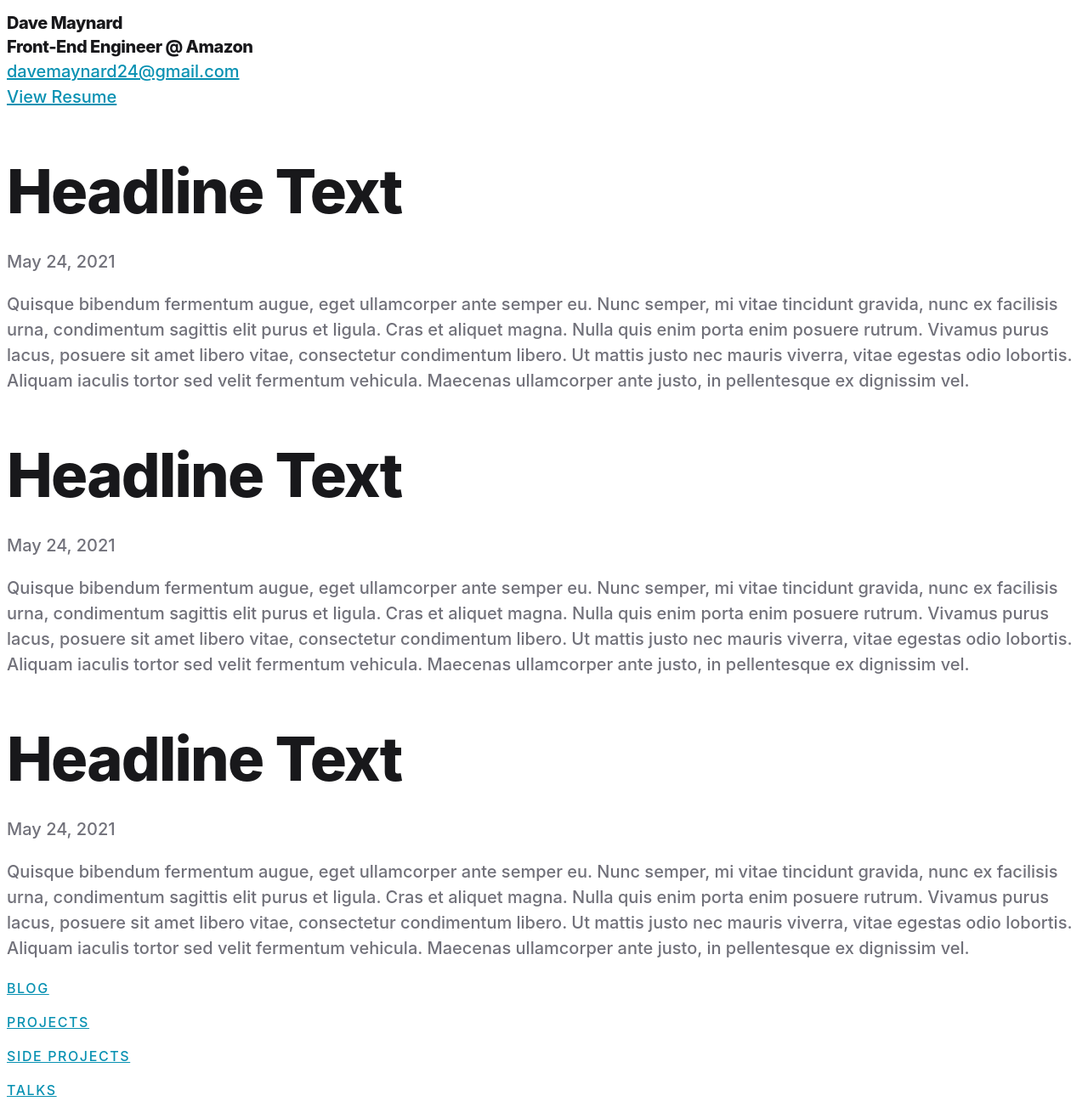
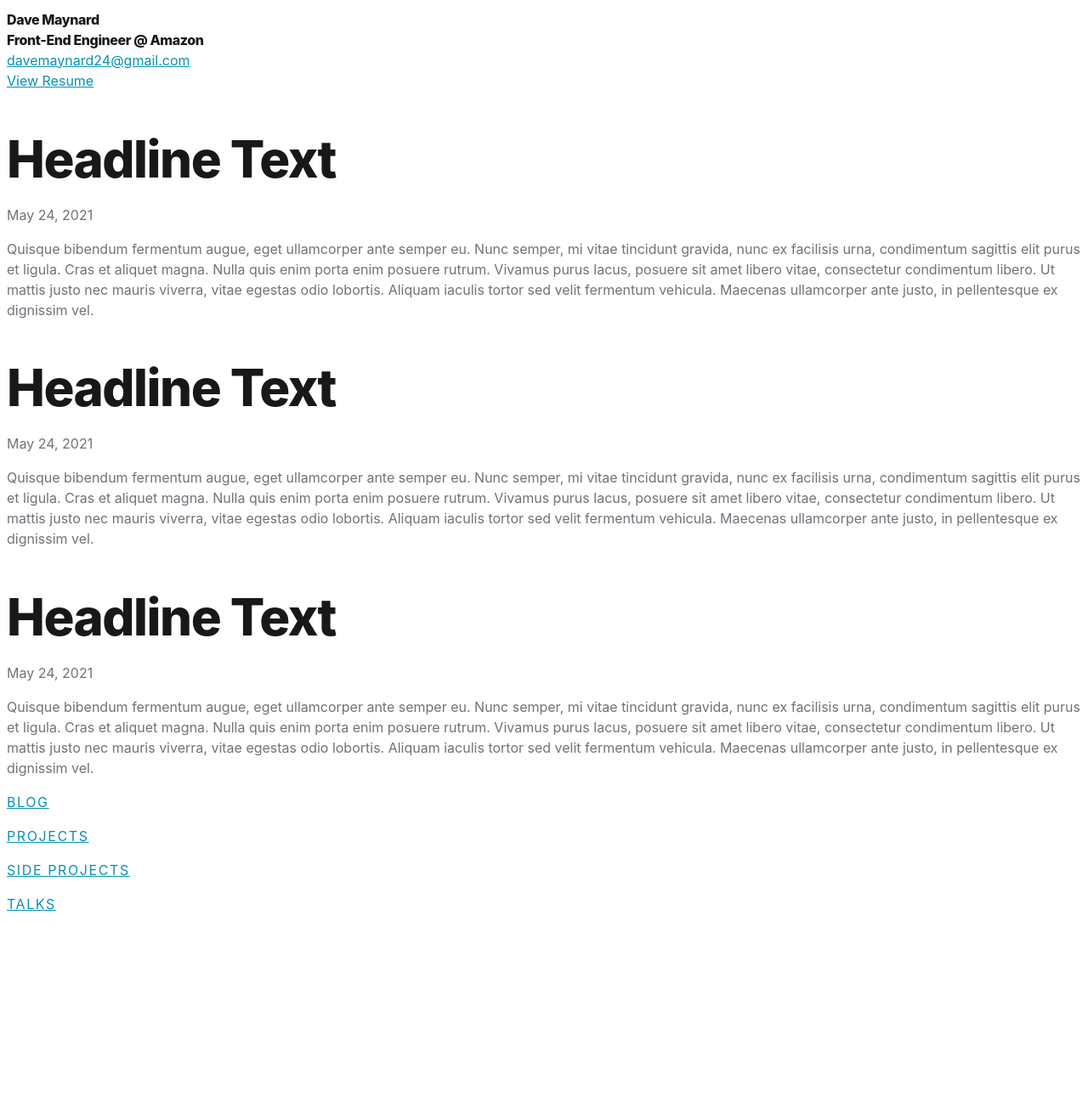
Before and after one commit to dmaynard24/davemaynard.dev, a Next.js app: page / in a window 1280 px wide. Shown: the whole page at 85% size. After the commit the page ends 1084 px from the top, so only its background shows below. Built offline with nearby package versions, Linux system fonts and the light colour scheme.

Commit message:
touched up the scale of the typography styles

```diff
--- a/components/FeedItem/FeedItem.tsx
+++ b/components/FeedItem/FeedItem.tsx
@@ -13,7 +13,7 @@
   return (
     <div className={`${styles['feed-item']}`}>
       <h2>{header}</h2>
-      <div className="text-gray-400 mb-6 sm:mb-8">{timestamp}</div>
+      <div className="text-gray-400 mb-4 sm:mb-6">{timestamp}</div>
       <div>{body}</div>
     </div>
   )
--- a/components/Nav/Nav.tsx
+++ b/components/Nav/Nav.tsx
@@ -32,9 +32,9 @@
 
   return (
     <nav className={`${styles.nav} py-8 lg:py-12`}>
-      {navItems.map((navItem) => {
+      {navItems.map((navItem, i) => {
         return (
-          <NavItem {...navItem} />
+          <NavItem key={i} {...navItem} />
         );
       })}
     </nav>
--- a/components/Profile/Profile.module.css
+++ b/components/Profile/Profile.module.css
@@ -2,6 +2,6 @@
   word-wrap: break-word;
 
   h1 {
-    @apply mb-0 text-sm sm:text-xl;
+    @apply mb-0 text-sm sm:text-base;
   }
 }
--- a/styles/base.css
+++ b/styles/base.css
@@ -1,5 +1,5 @@
 body {
-  @apply text-gray-500 font-medium text-sm sm:text-xl leading-6 sm:leading-8;
+  @apply text-gray-500 text-sm sm:text-base leading-6 sm:leading-8;
   font-family: 'Inter',system-ui,-apple-system,BlinkMacSystemFont,Segoe UI,Roboto,Helvetica Neue,Arial,Noto Sans,sans-serif,Apple Color Emoji,Segoe UI Emoji,Segoe UI Symbol,Noto Color Emoji;
   -webkit-font-smoothing: antialiased;
   -moz-osx-font-smoothing: grayscale;
@@ -13,15 +13,15 @@
 }
 
 h1 {
-  @apply mb-8 sm:mb-10;
+  @apply mb-6 sm:mb-8;
 }
 
 h1, h2 {
-  @apply text-4xl sm:text-6xl lg:text-7xl;
+  @apply text-4xl sm:text-5xl lg:text-6xl;
 }
 
 h2, h3 {
-  @apply mb-6 sm:mb-8;
+  @apply mb-4 sm:mb-6;
 }
 
 h3 {
```
